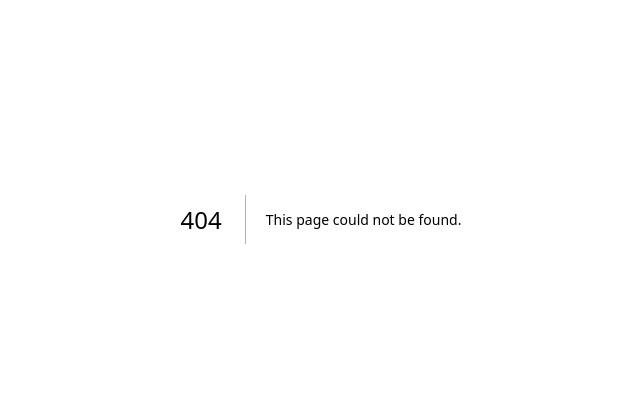
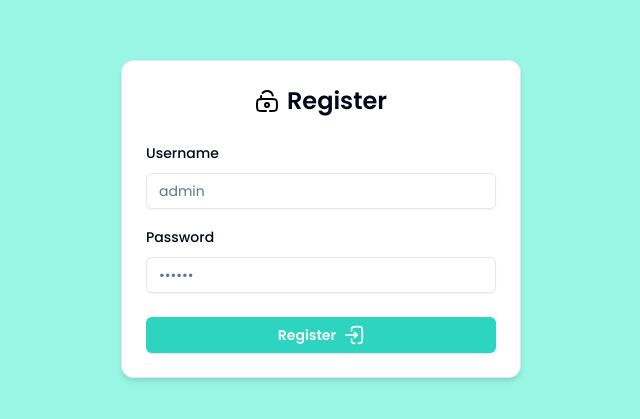
Before and after one commit to abdurrehman0206/SenWare, a Next.js app: page /register in a window 1280 px wide. Before the commit this address had no page. Shown: the part 181-600 px from the top of the page, without its empty margins (319-959 px from the left). Built offline with nearby package versions, Linux system fonts and the light colour scheme.

Commit message:
Registration Form

```diff
--- a/schema/index.ts
+++ b/schema/index.ts
@@ -1,6 +1,11 @@
 import * as z from "zod";
 
 export const LoginSchema = z.object({
-  username: z.string().min(1, "Username is Required"),
-  password: z.string().min(1, { message: "Password is Required" }),
+  username: z.string().min(5, "Username is Required"),
+  password: z.string().min(5, { message: "Password is Required" }),
 });
+
+export const RegisterSchema = z.object({
+  username: z.string().min(5, "Username is Required"),
+  password: z.string().min(5, { message: "Password is Required" }),
+});
--- /dev/null
+++ b/src/actions/register.ts
@@ -0,0 +1,12 @@
+import * as z from "zod";
+import { RegisterSchema } from "../../schema";
+
+type RegisterFormData = z.infer<typeof RegisterSchema>;
+
+export const register = async (values: RegisterFormData) => {
+  const validatedData = RegisterSchema.safeParse(values);
+  if (!validatedData.success) {
+    return { error: "Registration Field" };
+  }
+  return { success: "Registration Successful" };
+};
--- /dev/null
+++ b/src/app/(auth)/register/page.tsx
@@ -0,0 +1,11 @@
+import RegisterForm from "@/components/Auth/RegisterForm";
+
+const Register = () => {
+  return (
+    <div>
+      <RegisterForm />
+    </div>
+  );
+};
+
+export default Register;
--- /dev/null
+++ b/src/components/Auth/RegisterForm.tsx
@@ -0,0 +1,110 @@
+"use client";
+import { FormError } from "@/components/FormInfo/FormError";
+import { FormSuccess } from "@/components/FormInfo/FormSuccess";
+import { LoginIcon } from "@/components/Icons/Login";
+import { Button } from "@/components/ui/button";
+import {
+    Form,
+    FormControl,
+    FormField,
+    FormItem,
+    FormLabel,
+    FormMessage,
+} from "@/components/ui/form";
+import { Input } from "@/components/ui/input";
+import { zodResolver } from "@hookform/resolvers/zod";
+import { useState, useTransition } from "react";
+import { useForm } from "react-hook-form";
+import * as z from "zod";
+import { RegisterSchema } from "../../../schema";
+import { CardWrapper } from "./CardWrapper";
+import { register } from "@/actions/register";
+
+type RegisterFormData = z.infer<typeof RegisterSchema>;
+
+const RegisterForm = () => {
+  const [isPending, startTransition] = useTransition();
+  const [error, setError] = useState<string | undefined>("");
+  const [success, setSuccess] = useState<string | undefined>("");
+  const form = useForm<RegisterFormData>({
+    resolver: zodResolver(RegisterSchema),
+    defaultValues: {
+      username: "",
+      password: "",
+    },
+  });
+
+  const onSubmit = (data: RegisterFormData) => {
+    setError("");
+    setSuccess("");
+    startTransition(() => {
+      register(data).then((data) => {
+        setError(data.error);
+        setSuccess(data.success);
+      });
+    });
+  };
+
+  return (
+    <CardWrapper headerLabel="Register">
+      <Form {...form}>
+        <form onSubmit={form.handleSubmit(onSubmit)} className="space-y-6">
+          <div className="space-y-4">
+            <FormField
+              control={form.control}
+              name="username"
+              render={({ field }) => (
+                <FormItem>
+                  <FormLabel htmlFor="username">Username</FormLabel>
+                  <FormControl>
+                    <Input
+                      id="username"
+                      {...field}
+                      placeholder="admin"
+                      type="text"
+                      className="active:ring-teal-200 focus-visible:ring-teal-200"
+                      disabled={isPending}
+                    />
+                  </FormControl>
+                  <FormMessage />
+                </FormItem>
+              )}
+            />
+            <FormField
+              control={form.control}
+              name="password"
+              render={({ field }) => (
+                <FormItem>
+                  <FormLabel htmlFor="password">Password</FormLabel>
+                  <FormControl>
+                    <Input
+                      id="password"
+                      {...field}
+                      placeholder="••••••"
+                      type="password"
+                      className="active:ring-teal-200 focus-visible:ring-teal-200"
+                      disabled={isPending}
+                    />
+                  </FormControl>
+                  <FormMessage />
+                </FormItem>
+              )}
+            />
+          </div>
+          <FormError message={error} />
+          <FormSuccess message={success} />
+          <Button
+            type="submit"
+            className="bg-teal-400 w-full hover:bg-teal-300 space-x-2"
+            disabled={isPending}
+          >
+            <span className="font-semibold">Register</span>
+            <LoginIcon className={"stroke-white w-5 h-5 stroke-2"} />
+          </Button>
+        </form>
+      </Form>
+    </CardWrapper>
+  );
+};
+
+export default RegisterForm;
```
